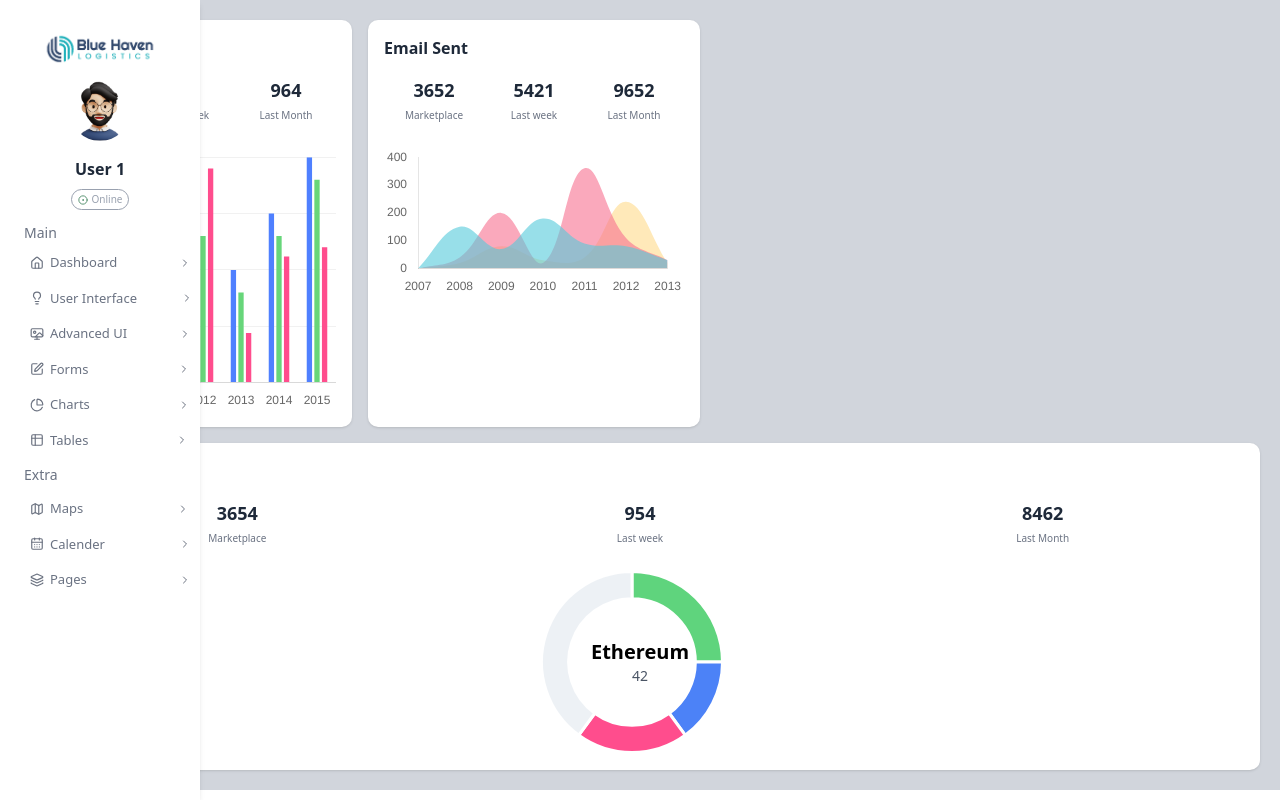
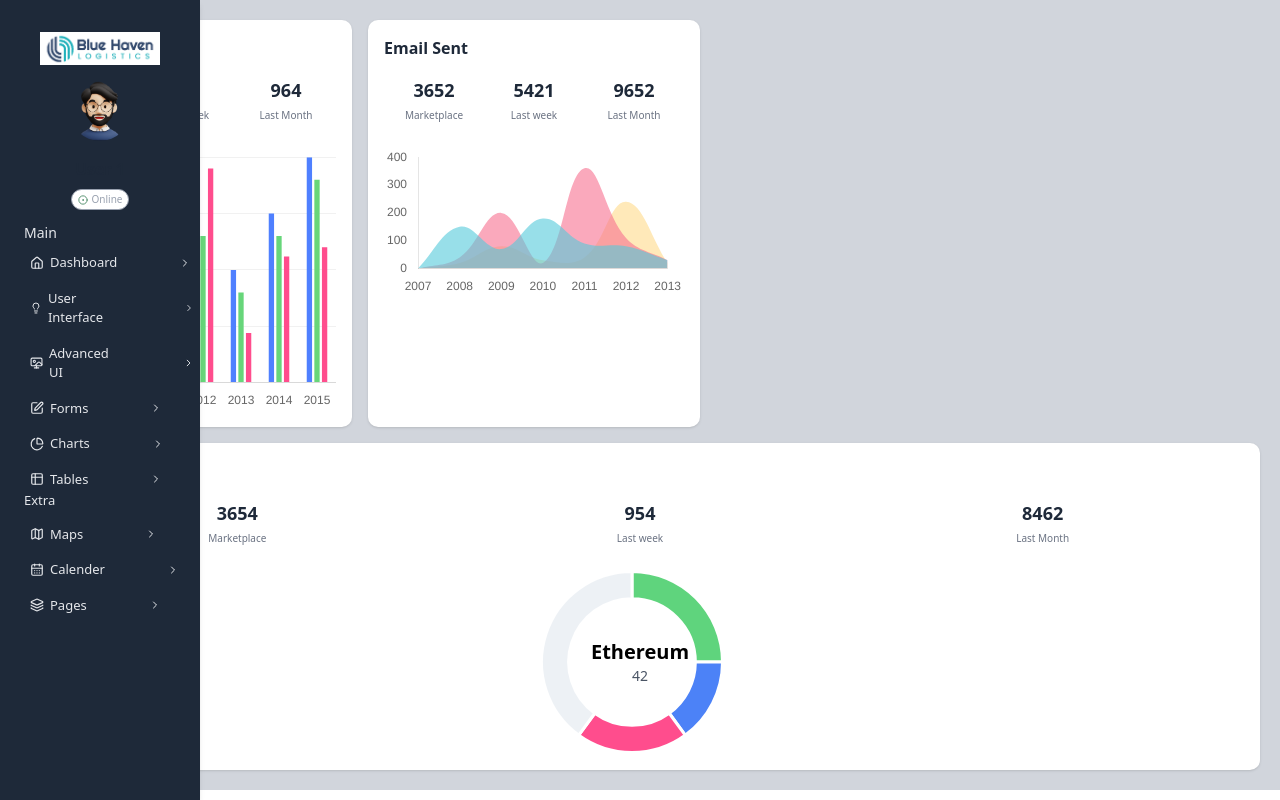
Before and after one commit to shweta-hash/dashboard_ui, a Next.js app: page /EarnCard in a window 1280 px wide. Built offline with nearby package versions, Linux system fonts and the light colour scheme.

Commit message:
dark mode implemented

```diff
--- a/src/app/dashboard/page.js
+++ b/src/app/dashboard/page.js
@@ -11,12 +11,17 @@ import SideBar from "@/components/SideBar";
 import { ShoppingCart, DollarSign, Box, Bitcoin } from "lucide-react";
 export default function Dashboard() {
   const [sidebarOpen, setSidebarOpen] = useState(false);
+  const [theme, setTheme] = useState("light");
   return (
-    <div className="flex min-h-screen bg-gray-100">
-      <SideBar isOpen={sidebarOpen} onClose={() => setSidebarOpen(false)}/>
+    <div className={`flex min-h-screen ${
+    theme === "light" ? "bg-gray-100" : "bg-gray-900"
+  }`}>
+      <SideBar isOpen={sidebarOpen} onClose={() => setSidebarOpen(false)} theme={theme}/>
 
       <div className="flex-1 md:pl-50">
-        <NavBar onMenuClick={() => setSidebarOpen(true)}/>
+        <NavBar onMenuClick={() => setSidebarOpen(true)}
+        theme={theme}
+        setTheme={setTheme}/>
 
         <div className="p-6 space-y-6">
           <div className="grid grid-cols-1 md:grid-cols-2 xl:grid-cols-4 gap-6">
@@ -26,14 +31,19 @@ export default function Dashboard() {
               value="15852"
               income="$22506"
               percentage="10.25%"
-              bgColor="bg-white"
-              textColor="text-red-400"
+              // bgColor="bg-white"
+              bgColor={`${theme==="light" ? "bg-white": "bg-gray-600"}`}
+              // textColor="text-red-400"
+              textColor= {`${theme==="light" ? "text-red-400": "text-gray-100"}`}
               cardWidth="w-full"
               cardHeight="h-40"
               iconBg="bg-gray-100"
-              titleTextColor="text-gray-500"
-              incomeTextColor="text-gray-500"
-              percentageTextColor="text-gray-500"
+              // titleTextColor="text-gray-500"
+              // incomeTextColor="text-gray-500"
+              // percentageTextColor="text-gray-500"
+              titleTextColor= {`${theme==="light" ? "text-gray-400": "text-gray-100"}`}
+              incomeTextColor= {`${theme==="light" ? "text-gray-400": "text-gray-100"}`}
+              percentageTextColor= {`${theme==="light" ? "text-gray-400": "text-gray-100"}`}
             />
 
             <StatsCard
@@ -42,7 +52,8 @@ export default function Dashboard() {
               value="956"
               income="$22506"
               percentage="10.25%"
-              bgColor="bg-green-400"
+              // bgColor="bg-green-400"
+              bgColor= {`${theme==="light" ? "bg-green-400": "bg-green-600"}`}
               textColor="text-white"
               cardWidth="w-full"
               cardHeight="h-40"
@@ -58,14 +69,14 @@ export default function Dashboard() {
               value="5210"
               income="$22506"
               percentage="10.25%"
-              bgColor="bg-white"
-              textColor="text-yellow-400"
+              bgColor={`${theme==="light" ? "bg-white": "bg-gray-600"}`}
+              textColor= {`${theme==="light" ? "text-yellow-400": "text-gray-100"}`}
               cardWidth="w-full"
               cardHeight="h-40"
               iconBg="bg-gray-100"
-              titleTextColor="text-gray-500"
-              incomeTextColor="text-gray-500"
-              percentageTextColor="text-gray-500"
+              titleTextColor= {`${theme==="light" ? "text-gray-400": "text-gray-100"}`}
+              incomeTextColor= {`${theme==="light" ? "text-gray-400": "text-gray-100"}`}
+              percentageTextColor= {`${theme==="light" ? "text-gray-400": "text-gray-100"}`}
             />
 
             <StatsCard
@@ -74,7 +85,8 @@ export default function Dashboard() {
               value="20544"
               income="$22506"
               percentage="10.25%"
-              bgColor="bg-cyan-600"
+              // bgColor="bg-cyan-600"
+              bgColor= {`${theme==="light" ? "bg-cyan-400": "bg-cyan-600"}`}
               textColor="text-white"
               cardWidth="w-full"
               cardHeight="h-40"
--- a/src/components/SideBar.js
+++ b/src/components/SideBar.js
@@ -16,7 +16,7 @@ import {
 import Image from "next/image";
 import Link from "next/link";
 
-export default function SideBar({ isOpen, onClose }) {
+export default function SideBar({ isOpen, onClose,theme }) {
   return (
     <>
       {isOpen && (
@@ -26,7 +26,7 @@ export default function SideBar({ isOpen, onClose }) {
         />
       )}
       <aside
-        className={`w-50 fixed left-0 top-0 h-screen bg-white flex flex-col items-center py-8 shadow-md z-50 transform transition-transform duration-200 md:translate-x-0 ${
+        className={`w-50 fixed left-0 top-0 h-screen ${theme==="light" ? "bg-white": "bg-gray-800"} flex flex-col items-center py-8 shadow-md z-50 transform transition-transform duration-200 md:translate-x-0 ${
           isOpen ? "translate-x-0" : "-translate-x-full"
         }`}
       >
@@ -46,79 +46,79 @@ export default function SideBar({ isOpen, onClose }) {
           <span className="text-[10px] text-gray-400">Online</span>
         </button>
         <div className="w-full text-left pl-6">
-          <p className="text-[14px] text-gray-500  mt-3">Main</p>
+          <p className={`text-[14px] ${theme==="light" ? "text-gray-500" :"text-gray-200"} mt-3`}>Main</p>
           <Link
             href="/"
             className="mt-2 flex items-center gap-1.5 rounded-full px-1.5 py-0.5 w-full"
           >
-            <House color="#6B7280" size={14} />
-            <span className="text-[13px] text-gray-500">Dashboard</span>
-            <ChevronRight color="#6B7280" size={12} className="ml-14" />
+            <House size={14} className={`${ theme === "light" ? "text-gray-500" : "text-gray-200"}`}/>
+            <span className={`text-[13px] ${theme==="light" ? "text-gray-500" :"text-gray-200"}`}>Dashboard</span>
+            <ChevronRight size={12} className={`ml-14 ${ theme === "light" ? "text-gray-500" : "text-gray-200"}`}/>
           </Link>
           <Link
             href="/userinterface"
             className="mt-3 flex items-center gap-1.5 rounded-full px-1.5 py-0.5"
           >
-            <Lightbulb color="#6B7280" size={14} />
-            <span className="text-[13px] text-gray-500">User Interface</span>
-            <ChevronRight color="#6B7280" size={12} className="ml-9.5" />
+            <Lightbulb size={14} className={`${ theme === "light" ? "text-gray-500" : "text-gray-200"}`}/>
+            <span className={`text-[13px] ${theme==="light" ? "text-gray-500" :"text-gray-200"}`}>User Interface</span>
+            <ChevronRight size={12} className={`ml-14 ${ theme === "light" ? "text-gray-500" : "text-gray-200"}`} />
           </Link>
           <Link
             href="/advancedui"
             className="mt-3 flex items-center gap-1.5 rounded-full px-1.5 py-0.5"
           >
-            <Wallpaper color="#6B7280" size={14} />
-            <span className="text-[13px] text-gray-500">Advanced UI</span>
-            <ChevronRight color="#6B7280" size={12} className="ml-11.5" />
+            <Wallpaper size={14} className={`${ theme === "light" ? "text-gray-500" : "text-gray-200"}`}/>
+            <span className={`text-[13px] ${theme==="light" ? "text-gray-500" :"text-gray-200"}`}>Advanced UI</span>
+            <ChevronRight size={12} className={`ml-14 ${ theme === "light" ? "text-gray-500" : "text-gray-200"}`} />
           </Link>
           <Link
             href="/forms"
             className="mt-3 flex items-center gap-1.5 rounded-full px-1.5 py-0.5"
           >
-            <SquarePen color="#6B7280" size={14} />
-            <span className="text-[13px] text-gray-500">Forms</span>
-            <ChevronRight color="#6B7280" size={12} className="ml-21" />
+            <SquarePen size={14} className={`${ theme === "light" ? "text-gray-500" : "text-gray-200"}`}/>
+            <span className={`text-[13px] ${theme==="light" ? "text-gray-500" :"text-gray-200"}`}>Forms</span>
+            <ChevronRight size={12} className={`ml-14 ${ theme === "light" ? "text-gray-500" : "text-gray-200"}`} />
           </Link>
           <Link
             href="/charts"
             className="mt-3 flex items-center gap-1.5 rounded-full px-1.5 py-0.5"
           >
-            <ChartPie color="#6B7280" size={14} />
-            <span className="text-[13px] text-gray-500">Charts</span>
-            <ChevronRight color="#6B7280" size={12} className="ml-20.5" />
+            <ChartPie size={14} className={`${ theme === "light" ? "text-gray-500" : "text-gray-200"}`}/>
+            <span className={`text-[13px] ${theme==="light" ? "text-gray-500" :"text-gray-200"}`}>Charts</span>
+            <ChevronRight size={12} className={`ml-14 ${ theme === "light" ? "text-gray-500" : "text-gray-200"}`}/>
           </Link>
           <Link
             href="/table"
             className="mt-3 flex items-center gap-1.5 rounded-full px-1.5 py-0.5"
           >
-            <Table2 color="#6B7280" size={14} />
-            <span className="text-[13px] text-gray-500">Tables</span>
-            <ChevronRight color="#6B7280" size={12} className="ml-20.5" />
+            <Table2 size={14} className={`${ theme === "light" ? "text-gray-500" : "text-gray-200"}`}/>
+            <span className={`text-[13px] ${theme==="light" ? "text-gray-500" :"text-gray-200"}`}>Tables</span>
+            <ChevronRight size={12} className={`ml-14 ${ theme === "light" ? "text-gray-500" : "text-gray-200"}`} />
           </Link>
-          <p className="text-[14px] text-gray-500  mt-3">Extra</p>
+          <p className={`text-[13px] ${theme==="light" ? "text-gray-500" :"text-gray-200"}`}>Extra</p>
           <Link
             href="/maps"
             className="mt-3 flex items-center gap-1.5 rounded-full px-1.5 py-0.5"
           >
-            <Map color="#6B7280" size={14} />
-            <span className="text-[13px] text-gray-500">Maps</span>
-            <ChevronRight color="#6B7280" size={12} className="ml-22" />
+            <Map size={14} className={`${ theme === "light" ? "text-gray-500" : "text-gray-200"}`}/>
+            <span className={`text-[13px] ${theme==="light" ? "text-gray-500" :"text-gray-200"}`}>Maps</span>
+            <ChevronRight size={12} className={`ml-14 ${ theme === "light" ? "text-gray-500" : "text-gray-200"}`}/>
           </Link>
           <Link
             href="/calender"
             className="mt-3 flex items-center gap-1.5 rounded-full px-1.5 py-0.5"
           >
-            <CalendarDays color="#6B7280" size={14} />
-            <span className="text-[13px] text-gray-500">Calender</span>
-            <ChevronRight color="#6B7280" size={12} className="ml-17" />
+            <CalendarDays size={14} className={`${ theme === "light" ? "text-gray-500" : "text-gray-200"}`}/>
+            <span className={`text-[13px] ${theme==="light" ? "text-gray-500" :"text-gray-200"}`}>Calender</span>
+            <ChevronRight size={12} className={`ml-14 ${ theme === "light" ? "text-gray-500" : "text-gray-200"}`} />
           </Link>
           <Link
             href="/pages"
             className="mt-3 flex items-center gap-1.5 rounded-full px-1.5 py-0.5"
           >
-            <Layers color="#6B7280" size={14} />
-            <span className="text-[13px] text-gray-500">Pages</span>
-            <ChevronRight color="#6B7280" size={12} className="ml-21.5" />
+            <Layers size={14} className={`${ theme === "light" ? "text-gray-500" : "text-gray-200"}`}/>
+            <span className={`text-[13px] ${theme==="light" ? "text-gray-500" :"text-gray-200"}`}>Pages</span>
+            <ChevronRight size={12} className={`ml-14 ${ theme === "light" ? "text-gray-500" : "text-gray-200"}`}/>
           </Link>
         </div>
       </aside>
--- /dev/null
+++ b/src/components/dashboard/ThemeToggle.js
@@ -0,0 +1,28 @@
+"use client";
+
+import { Moon, Sun } from "lucide-react";
+
+export default function ThemeToggle({
+    theme,
+    setTheme,
+}){
+
+    const toggleTheme=()=>{
+        setTheme(
+            theme === "light"
+            ?"dark"
+            :"light"
+        );
+    };
+    return(
+        <button onClick={toggleTheme} className="p-2 rounded-full bg-gray-200 transition duration-300">
+            {
+                theme==="light"
+                ?
+                <Moon size={18}/>
+                :
+                <Sun size={18}/>
+            }
+        </button>
+    );
+}
```
Also changed, not shown: src/components/dashboard/NavBar.js (+7 -2 lines).
